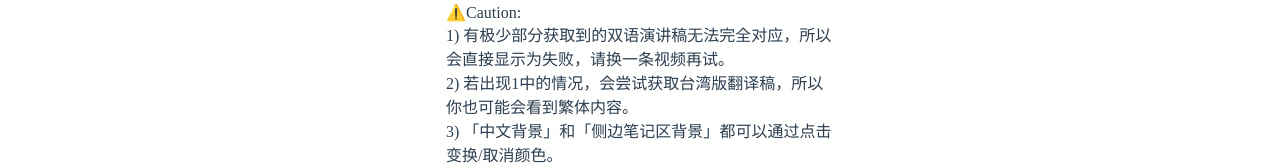
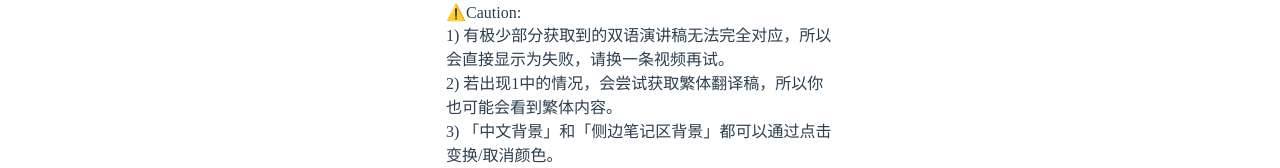
Before and after one commit to vaakian/TED-exporter, a Vue app: page / in a window 1280 px wide. Shown: the part 288-456 px from the top of the page. Built offline with nearby package versions, Linux system fonts and the light colour scheme.

Commit message:
sensitive keywords removed

```diff
--- a/src/components/Note.vue
+++ b/src/components/Note.vue
@@ -6,7 +6,7 @@
       >获取到的双语演讲稿无法完全对应，所以会直接显示为失败，请换一条视频再试。
     </p>
     <p mb-2>
-      2) 若出现1中的情况，会尝试获取台湾版翻译稿，所以你也可能会看到繁体内容。
+      2) 若出现1中的情况，会尝试获取繁体翻译稿，所以你也可能会看到繁体内容。
     </p>
     <p mb-2>
       3)
--- a/src/components/Tools.vue
+++ b/src/components/Tools.vue
@@ -34,7 +34,6 @@ const currentFont = computed(() => {
     class="flex left-50% translate-x-[-50%] justify-center bg-blue p-4 gap-2 z-999 fixed bottom-2"
     border="1 cyan rounded-2"
   >
-    {{ currentFont }}
     <button @click="goHome" class="text-4 p-2">返回</button>
     <button @click="printCurrentPage" class="text-4 p-2">打印</button>
   </div>
```
